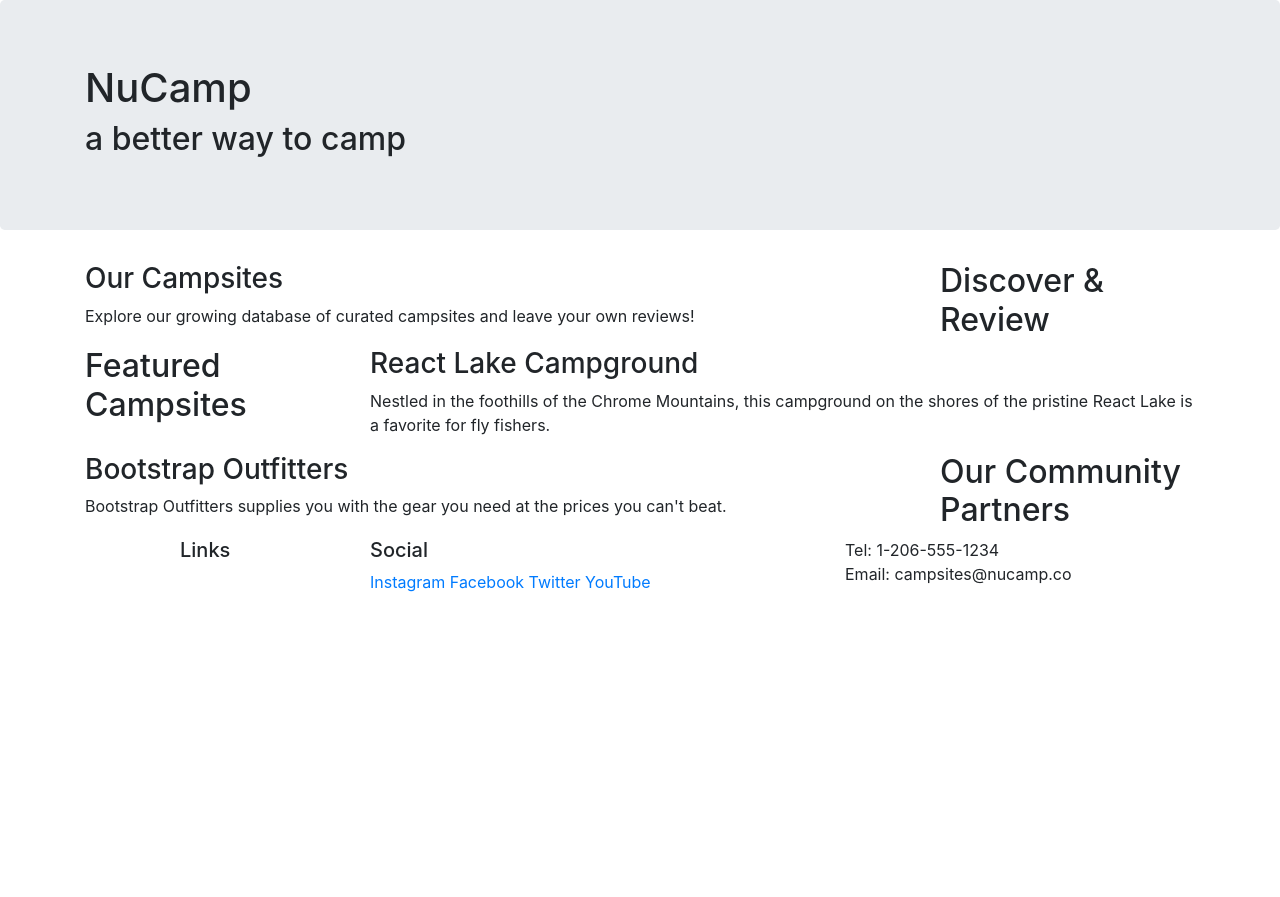
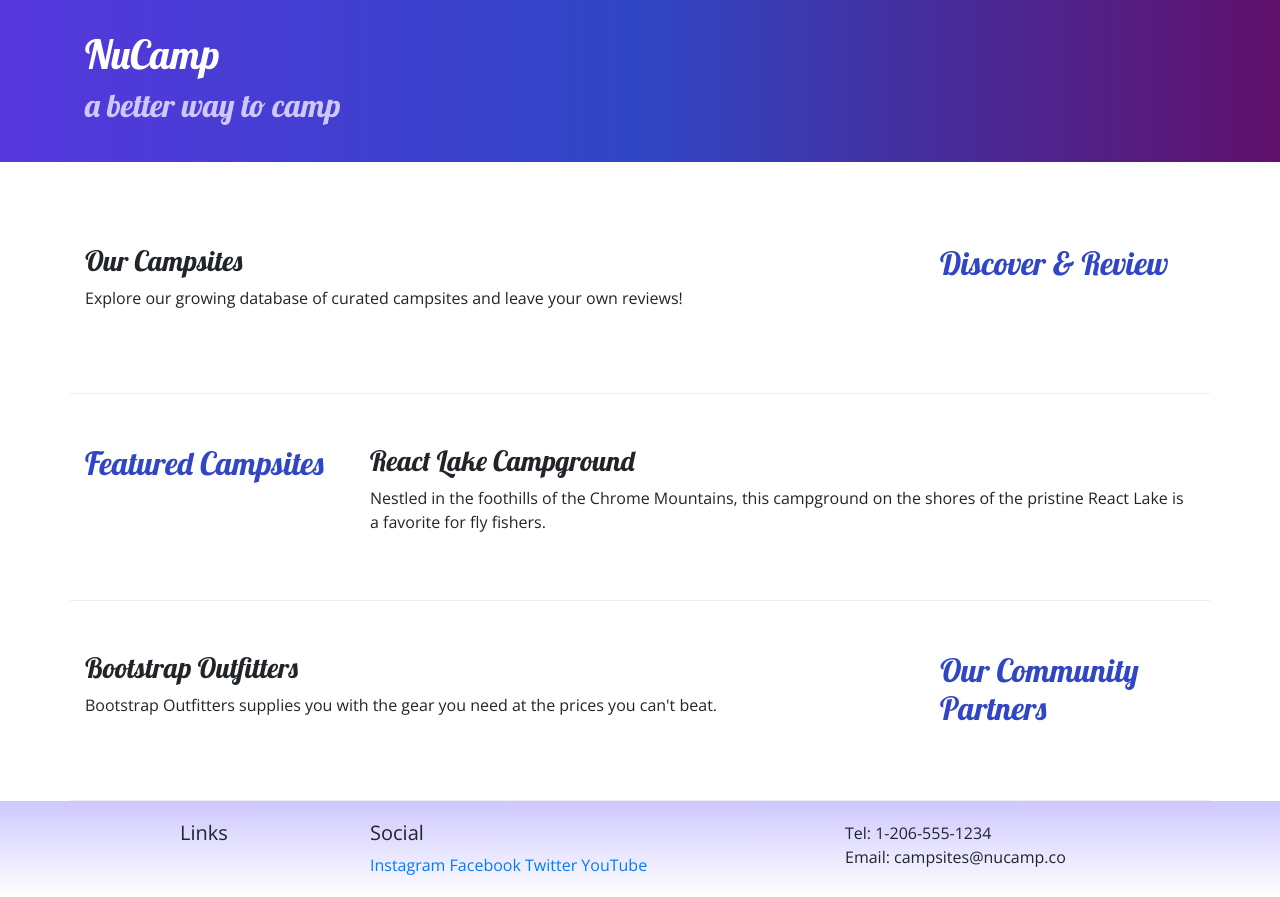
Before and after one commit to j-dsmith/nucamp-bootstrap, a website: page index.html in a window 1280 px wide. Before the commit the page ends 800 px from the top, so only its background shows below. Drawn offline with nearby package versions, Linux system fonts and the light colour scheme.

Commit message:
added custom css styles and classes, changed header to fluid

```diff
--- /dev/null
+++ b/css/styles.css
@@ -0,0 +1,41 @@
+/* sets font family of entire body to opens sans, fallback of sans-serif */
+body {
+  font-family: "Open Sans", sans-serif;
+}
+
+/* sets font family of all h1, h2, h3 elements to Lobster, fallback cursive */
+h1,
+h2,
+h3 {
+  font-family: "Lobster", cursive;
+}
+
+/* sets h2 font color */
+h2 {
+  color: #3046c5;
+}
+
+/* sets font color of any h2 that is a child of header */
+header h2 {
+  color: #cec8ff;
+}
+
+/* /* gives the footer a background linear gradient from light purple to white, adds 20px padding to top and bottom and none to right and left */
+footer {
+  background-image: linear-gradient(#cec8ff, white);
+  padding: 20px 0;
+}
+
+/* adds 30px padding to all sides of jumbtron class, adds linear gradient changing to the right, sets font color to white */
+.jumbotron {
+  padding: 30px;
+  background-image: linear-gradient(to right, #5637dd, #3046c5, #60106b);
+  color: white;
+}
+
+/* styles row-content custom class, adds 50px padding top/bottom, 0 right/left. adds 1px ridged border to bottom. sets minimum height to 200px */
+.row-content {
+  padding: 50px 0;
+  border-bottom: 1px ridge;
+  min-height: 200px;
+}
--- a/index.html
+++ b/index.html
@@ -10,9 +10,13 @@
       rel="stylesheet"
       href="node_modules/bootstrap/dist/css/bootstrap.min.css"
     />
+
+    <!-- Google fonts and custom stylsheet -->
+    <link rel="stylesheet" href="https://fonts.googleapis.com/css?family=Lobster|Open+Sans" />
+    <link rel="stylesheet" href="css/styles.css">
   </head>
   <body>
-    <header class="jumbotron">
+    <header class="jumbotron jumbotron-fluid">
       <div class="container">
         <div class="row">
           <div class="col">
@@ -24,7 +28,7 @@
     </header>
 
     <div class="container">
-        <div class="row">
+        <div class="row row-content">
             <div class="col-sm-4 order-sm-last col-md-3">
                 <h2>Discover & Review</h2>
             </div>
@@ -34,7 +38,7 @@
             </div>
         </div>
 
-        <div class="row">
+        <div class="row row-content">
             <div class="col-sm-4 col-md-3">
                 <h2>Featured Campsites</h2>
             </div>
@@ -44,7 +48,7 @@
             </div>
         </div>
 
-        <div class="row">
+        <div class="row row-content">
             <div class="col-sm-4 order-sm-last col-md-3">
                 <h2>Our Community Partners</h2>
             </div>
```
